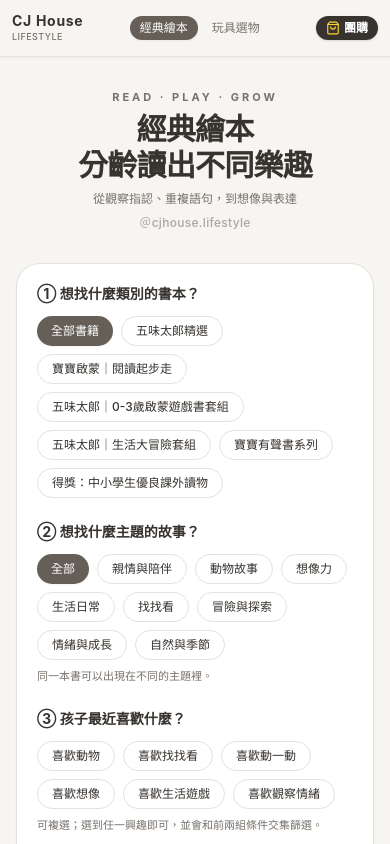
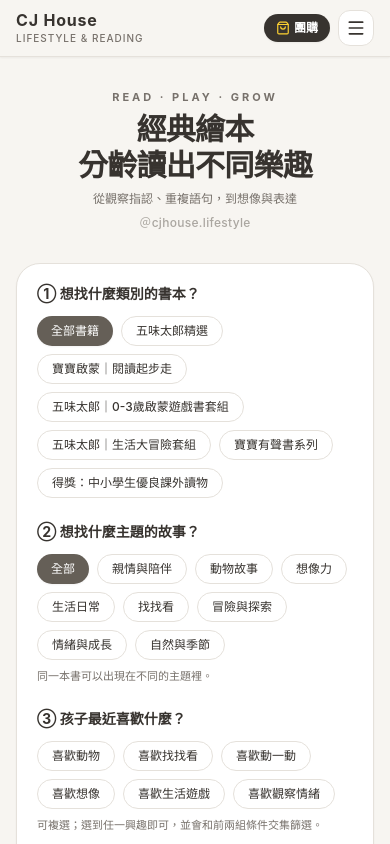
Before and after one commit to cjhouselifestyle/reading-list, a Next.js app: page / in a window 390 px wide. Shown: the top 844 px of the page. Built offline with nearby package versions, Linux system fonts and the light colour scheme.

Commit message:
feat(mobile): 為手機版實作完整的漢堡下拉選單(Drawer Menu)

```diff
--- a/src/components/navbar.tsx
+++ b/src/components/navbar.tsx
@@ -1,12 +1,31 @@
 "use client";
 
+import { useState, useEffect } from "react";
 import Link from "next/link";
 import { usePathname } from "next/navigation";
 import { GROUPBUY_URL } from "@/data/picture-books";
-import { ShoppingBag, ExternalLink } from "lucide-react";
+import { ShoppingBag, ExternalLink, Menu, X } from "lucide-react";
 
 export function Navbar() {
   const pathname = usePathname();
+  const [isMobileMenuOpen, setIsMobileMenuOpen] = useState(false);
+
+  // 切換頁面時自動關閉漢堡選單
+  useEffect(() => {
+    setIsMobileMenuOpen(false);
+  }, [pathname]);
+
+  // 選單開啟時鎖定背景捲動
+  useEffect(() => {
+    if (isMobileMenuOpen) {
+      document.body.style.overflow = "hidden";
+    } else {
+      document.body.style.overflow = "";
+    }
+    return () => {
+      document.body.style.overflow = "";
+    };
+  }, [isMobileMenuOpen]);
 
   const navItems = [
     { name: "經典繪本", href: "/", active: pathname === "/" },
@@ -14,26 +33,26 @@ export function Navbar() {
   ];
 
   return (
-    <header className="border-b border-[#e5e1db] bg-[#f7f5f1]/95 backdrop-blur-md sticky top-0 z-40 transition-all shadow-xs pt-[env(safe-area-inset-top)]">
-      <div className="max-w-4xl mx-auto px-3 sm:px-4 h-14 sm:h-16 flex items-center justify-between gap-1.5 sm:gap-4">
+    <header className="border-b border-[#e5e1db] bg-[#f7f5f1]/95 backdrop-blur-md sticky top-0 z-50 transition-all shadow-xs pt-[env(safe-area-inset-top)]">
+      <div className="max-w-4xl mx-auto px-4 h-14 sm:h-16 flex items-center justify-between">
         {/* 左側 Logo 品牌 */}
-        <Link href="/" className="flex flex-col shrink-0">
-          <span className="font-bold tracking-wider text-sm sm:text-base text-[#37332f] whitespace-nowrap leading-tight">
+        <Link href="/" className="flex flex-col">
+          <span className="font-bold tracking-wider text-base sm:text-lg text-[#37332f] whitespace-nowrap leading-tight">
             CJ House
           </span>
-          <span className="text-[9px] sm:text-[10px] text-[#77716b] tracking-wider sm:tracking-widest font-medium">
-            <span className="sm:hidden">LIFESTYLE</span>
-            <span className="hidden sm:inline">LIFESTYLE & READING</span>
+          <span className="text-[10px] text-[#77716b] tracking-widest font-medium">
+            LIFESTYLE & READING
           </span>
         </Link>
 
-        {/* 中間頁面導航（RWD 自適應按鈕） */}
-        <nav className="flex items-center gap-1 sm:gap-2">
+        {/* 電腦版導覽列 (sm 以上顯示) */}
+        <div className="hidden sm:flex items-center gap-4">
+          <nav className="flex items-center gap-1.5">
             {navItems.map((item) => (
               <Link
                 key={item.name}
                 href={item.href}
-              className={`px-2.5 sm:px-3.5 py-1 sm:py-1.5 rounded-full text-xs sm:text-sm font-medium transition-colors flex items-center gap-1 shrink-0 ${
+                className={`px-3.5 py-1.5 rounded-full text-sm font-medium transition-colors flex items-center gap-1.5 ${
                   item.active
                     ? "bg-[#655f57] text-white shadow-xs"
                     : "text-[#77716b] hover:bg-[#e8e4dc] hover:text-[#37332f]"
@@ -41,7 +60,7 @@ export function Navbar() {
               >
                 <span>{item.name}</span>
                 {item.badge && (
-                <span className="hidden md:inline-block text-[10px] opacity-75 px-1 py-0.2 rounded bg-black/10">
+                  <span className="text-[10px] opacity-75 px-1.5 py-0.5 rounded bg-black/10">
                     {item.badge}
                   </span>
                 )}
@@ -49,19 +68,111 @@ export function Navbar() {
             ))}
           </nav>
 
-        {/* 右側團購入口按鈕（手機版精簡不擁擠，電腦版完整展示） */}
+          {/* 團購按鈕 */}
           <a
             href={GROUPBUY_URL}
             target="_blank"
             rel="noopener noreferrer"
-          className="inline-flex items-center gap-1 sm:gap-1.5 text-xs font-bold px-2.5 sm:px-3.5 py-1 sm:py-1.5 rounded-full bg-[#37332f] hover:bg-[#1f1d1a] text-white transition-all shadow-sm hover:shadow-md cursor-pointer shrink-0 whitespace-nowrap"
+            className="inline-flex items-center gap-1.5 text-xs font-bold px-4 py-2 rounded-full bg-[#37332f] hover:bg-[#1f1d1a] text-white transition-all shadow-sm hover:shadow-md cursor-pointer whitespace-nowrap"
           >
-          <ShoppingBag className="w-3.5 h-3.5 text-amber-300 shrink-0" />
-          <span className="hidden sm:inline">團購頁面</span>
-          <span className="sm:hidden">團購</span>
-          <ExternalLink className="w-3 h-3 opacity-80 shrink-0 hidden sm:inline" />
+            <ShoppingBag className="w-3.5 h-3.5 text-amber-300" />
+            <span>團購頁面</span>
+            <ExternalLink className="w-3.5 h-3.5 opacity-80" />
           </a>
         </div>
+
+        {/* 手機版右側按鈕區 (sm 以下顯示：快速團購 + 漢堡按鈕) */}
+        <div className="flex sm:hidden items-center gap-2">
+          <a
+            href={GROUPBUY_URL}
+            target="_blank"
+            rel="noopener noreferrer"
+            className="inline-flex items-center gap-1 text-xs font-bold px-3 py-1.5 rounded-full bg-[#37332f] text-white shadow-xs whitespace-nowrap"
+          >
+            <ShoppingBag className="w-3.5 h-3.5 text-amber-300" />
+            <span>團購</span>
+          </a>
+
+          {/* 漢堡按鈕 */}
+          <button
+            type="button"
+            onClick={() => setIsMobileMenuOpen(!isMobileMenuOpen)}
+            className="w-9 h-9 rounded-xl bg-white border border-[#e5e1db] flex items-center justify-center text-[#37332f] hover:bg-[#e8e4dc] transition-colors focus:outline-none"
+            aria-label={isMobileMenuOpen ? "關閉選單" : "打開選單"}
+          >
+            {isMobileMenuOpen ? (
+              <X className="w-5 h-5" />
+            ) : (
+              <Menu className="w-5 h-5" />
+            )}
+          </button>
+        </div>
+      </div>
+
+      {/* 手機版展開抽屜式選單 (Mobile Drawer Overlay) */}
+      {isMobileMenuOpen && (
+        <div className="sm:hidden fixed inset-x-0 top-[calc(3.5rem+env(safe-area-inset-top))] bottom-0 bg-black/50 backdrop-blur-xs z-50 animate-in fade-in duration-200">
+          <div className="bg-[#f7f5f1] border-b border-[#e5e1db] p-5 shadow-2xl space-y-4 animate-in slide-in-from-top-4 duration-200">
+            {/* 導覽連結 */}
+            <div className="space-y-1.5">
+              {navItems.map((item) => (
+                <Link
+                  key={item.name}
+                  href={item.href}
+                  onClick={() => setIsMobileMenuOpen(false)}
+                  className={`flex items-center justify-between p-3 rounded-2xl text-base font-bold transition-all ${
+                    item.active
+                      ? "bg-[#655f57] text-white shadow-sm"
+                      : "bg-white text-[#37332f] border border-[#e5e1db] hover:border-[#b8a99b]"
+                  }`}
+                >
+                  <span>{item.name}</span>
+                  {item.badge && (
+                    <span className="text-xs font-medium px-2 py-0.5 rounded-full bg-black/10">
+                      {item.badge}
+                    </span>
+                  )}
+                </Link>
+              ))}
+            </div>
+
+            {/* 團購頁面大按鈕 */}
+            <a
+              href={GROUPBUY_URL}
+              target="_blank"
+              rel="noopener noreferrer"
+              onClick={() => setIsMobileMenuOpen(false)}
+              className="flex items-center justify-center gap-2 w-full p-3.5 rounded-2xl bg-[#37332f] text-white font-bold text-sm shadow-md hover:bg-[#1f1d1a] transition-all"
+            >
+              <ShoppingBag className="w-4 h-4 text-amber-300" />
+              <span>前往官方團購頁面</span>
+              <ExternalLink className="w-4 h-4 opacity-80" />
+            </a>
+
+            {/* 底部社群標記 */}
+            <div className="pt-2 border-t border-[#e5e1db] flex items-center justify-between text-xs text-[#77716b]">
+              <span className="font-medium">CJ House Lifestyle</span>
+              <a
+                href="https://www.instagram.com/cjhouse.lifestyle/"
+                target="_blank"
+                rel="noopener noreferrer"
+                className="inline-flex items-center gap-1.5 text-[#37332f] font-semibold hover:underline"
+              >
+                <svg className="w-3.5 h-3.5 fill-current" viewBox="0 0 24 24" aria-hidden="true">
+                  <path d="M12 2.163c3.204 0 3.584.012 4.85.07 3.252.148 4.771 1.691 4.919 4.919.058 1.265.069 1.645.069 4.849 0 3.205-.012 3.584-.069 4.849-.149 3.225-1.664 4.771-4.919 4.919-1.266.058-1.644.07-4.85.07-3.204 0-3.584-.012-4.849-.07-3.26-.149-4.771-1.699-4.919-4.92-.058-1.265-.07-1.644-.07-4.849 0-3.204.013-3.583.07-4.849.149-3.227 1.664-4.771 4.919-4.919 1.266-.057 1.645-.069 4.849-.069zm0-2.163c-3.259 0-3.667.014-4.947.072-4.358.2-6.78 2.618-6.98 6.98-.059 1.281-.073 1.689-.073 4.948 0 3.259.014 3.668.072 4.948.2 4.358 2.618 6.78 6.98 6.98 1.281.058 1.689.072 4.948.072 3.259 0 3.668-.014 4.948-.072 4.354-.2 6.782-2.618 6.979-6.98.059-1.28.073-1.689.073-4.948 0-3.259-.014-3.667-.072-4.947-.196-4.354-2.617-6.78-6.979-6.98-1.281-.059-1.69-.073-4.949-.073zm0 5.838c-3.403 0-6.162 2.759-6.162 6.162s2.759 6.163 6.162 6.163 6.162-2.759 6.162-6.163c0-3.403-2.759-6.162-6.162-6.162zm0 10.162c-2.209 0-4-1.79-4-4 0-2.209 1.791-4 4-4s4 1.791 4 4c0 2.21-1.791 4-4 4zm6.406-11.845c-.796 0-1.441.645-1.441 1.44s.645 1.44 1.441 1.44c.795 0 1.439-.645 1.439-1.44s-.644-1.44-1.439-1.44z"/>
+                </svg>
+                <span>＠cjhouse.lifestyle</span>
+              </a>
+            </div>
+          </div>
+
+          {/* 點擊半透明背景關閉 */}
+          <div
+            className="h-full w-full"
+            onClick={() => setIsMobileMenuOpen(false)}
+          />
+        </div>
+      )}
     </header>
   );
 }
```
Lines whose indentation alone changed are shown as unchanged.
